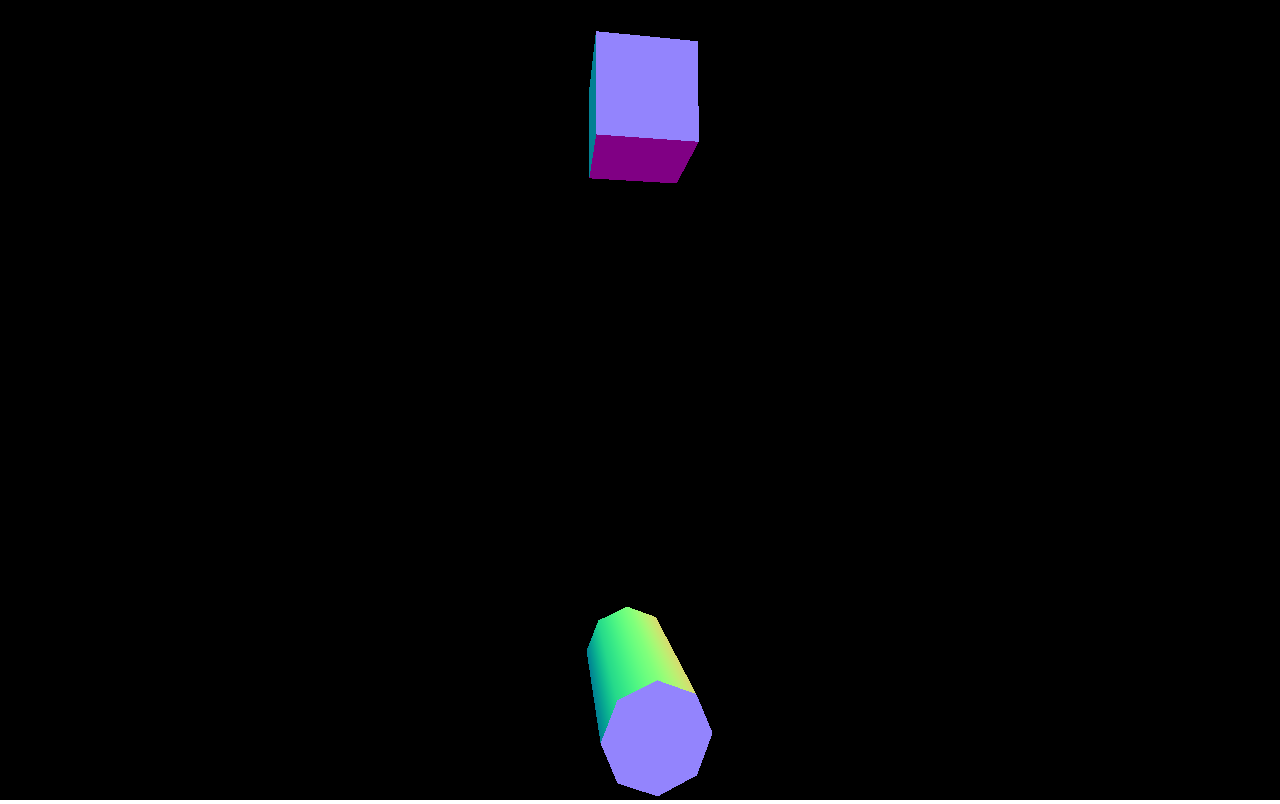
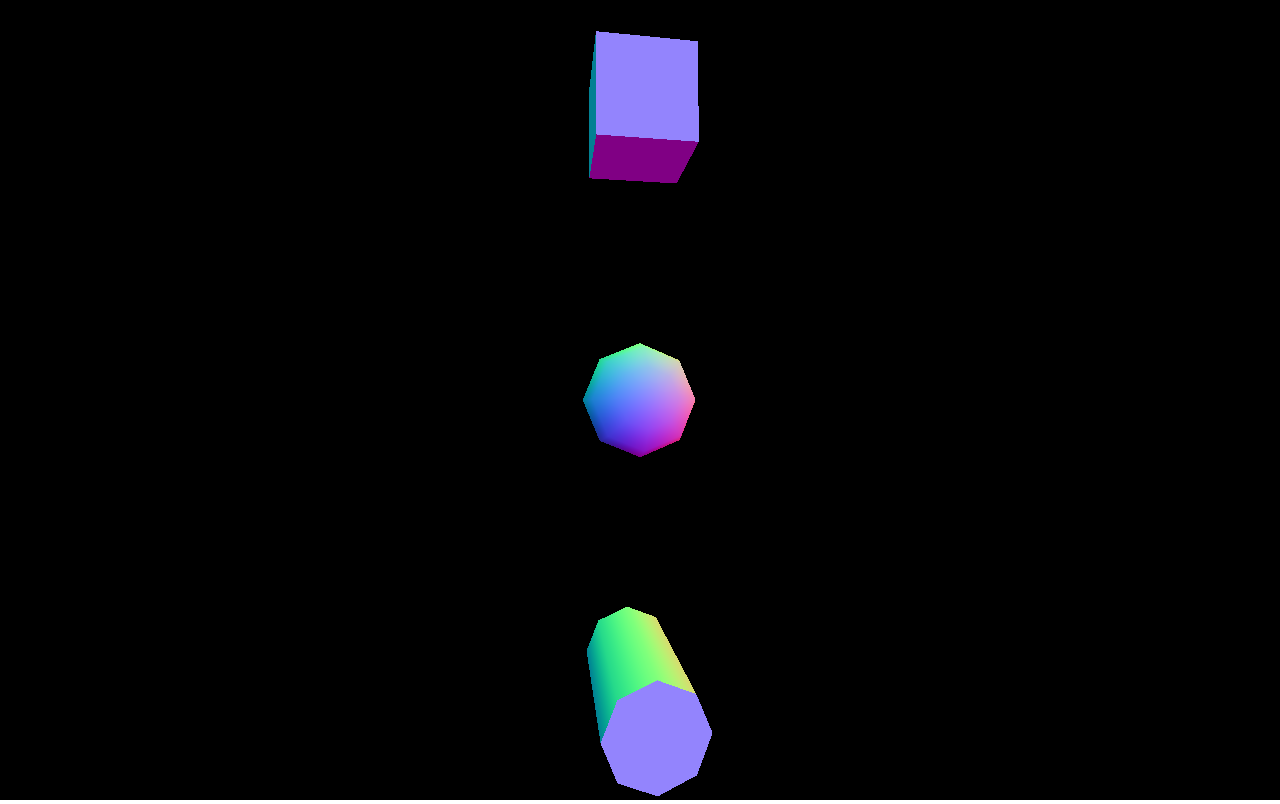
Before and after one commit to Kerthin/3D-modeling, a plain HTML site: page 3d.html in a window 1280 px wide. Drawn offline with Linux system fonts and the light colour scheme.

Commit message:
The creation of a three dimensional sphere

```diff
--- a/3d.html
+++ b/3d.html
@@ -45,7 +45,11 @@
 		cylinder.position.y		=	-300;
 		scene.add(cylinder);
 
-
+		var sphereGeometry		=	new	THREE.SphereGeometry(60);
+		//var sphereTexture		=	new	THREE.MeshBasicMaterial({color:0x7fffb7});
+		var sphereTexture		=	new	THREE.MeshNormalMaterial();
+		var	sphere				=	new	THREE.Mesh(sphereGeometry,sphereTexture);
+		scene.add(sphere);
 
 		render					=	new	THREE.WebGLRenderer();		//	Метод рендеринга
 		render.setSize(window.innerWidth,window.innerHeight);
@@ -60,6 +64,8 @@
 			cube.rotation.z			+=	180/Math.PI*0.001;
 			cylinder.rotation.y		+=	180/Math.PI*0.0001;
 			cylinder.rotation.z		+=	180/Math.PI*0.001;
+			sphere.rotation.y		+=	180/Math.PI*0.0001;
+			sphere.rotation.z		+=	180/Math.PI*0.001;
 			render.render(scene,camera);
 		}
 
```
